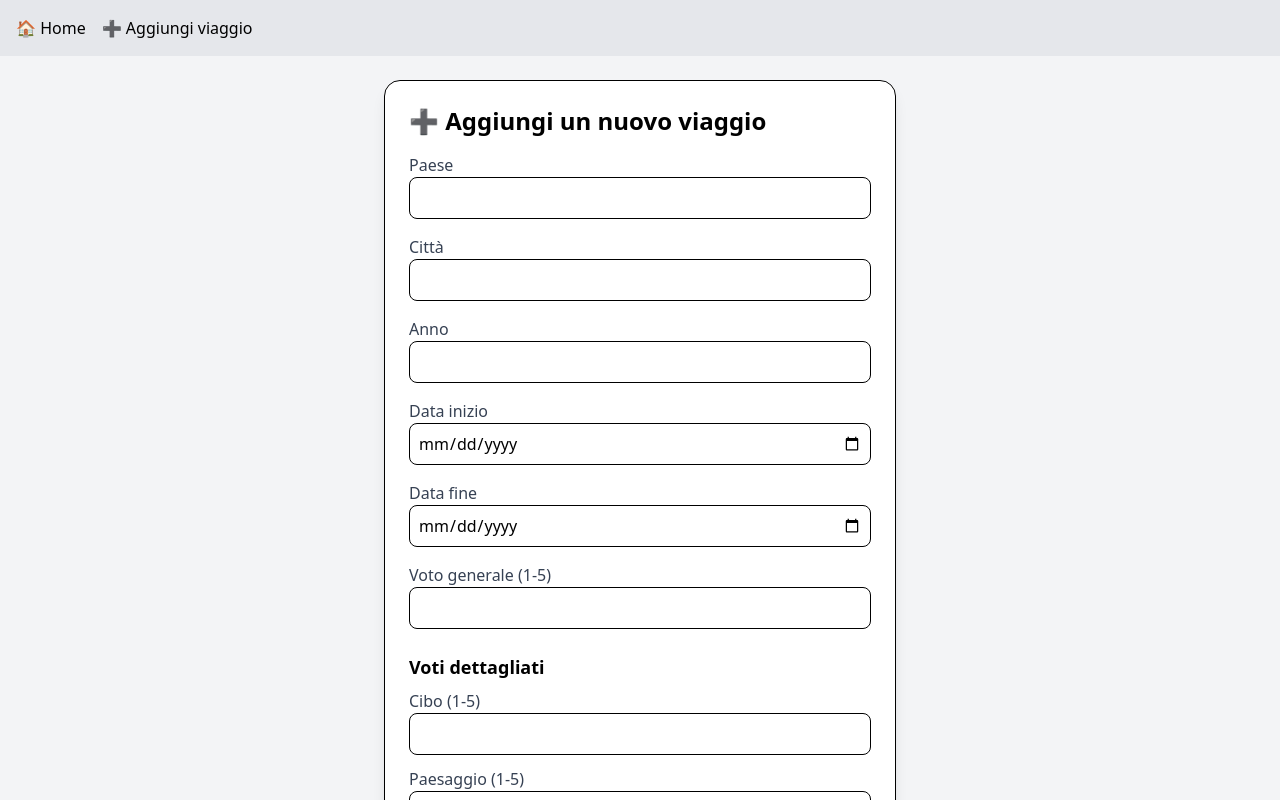
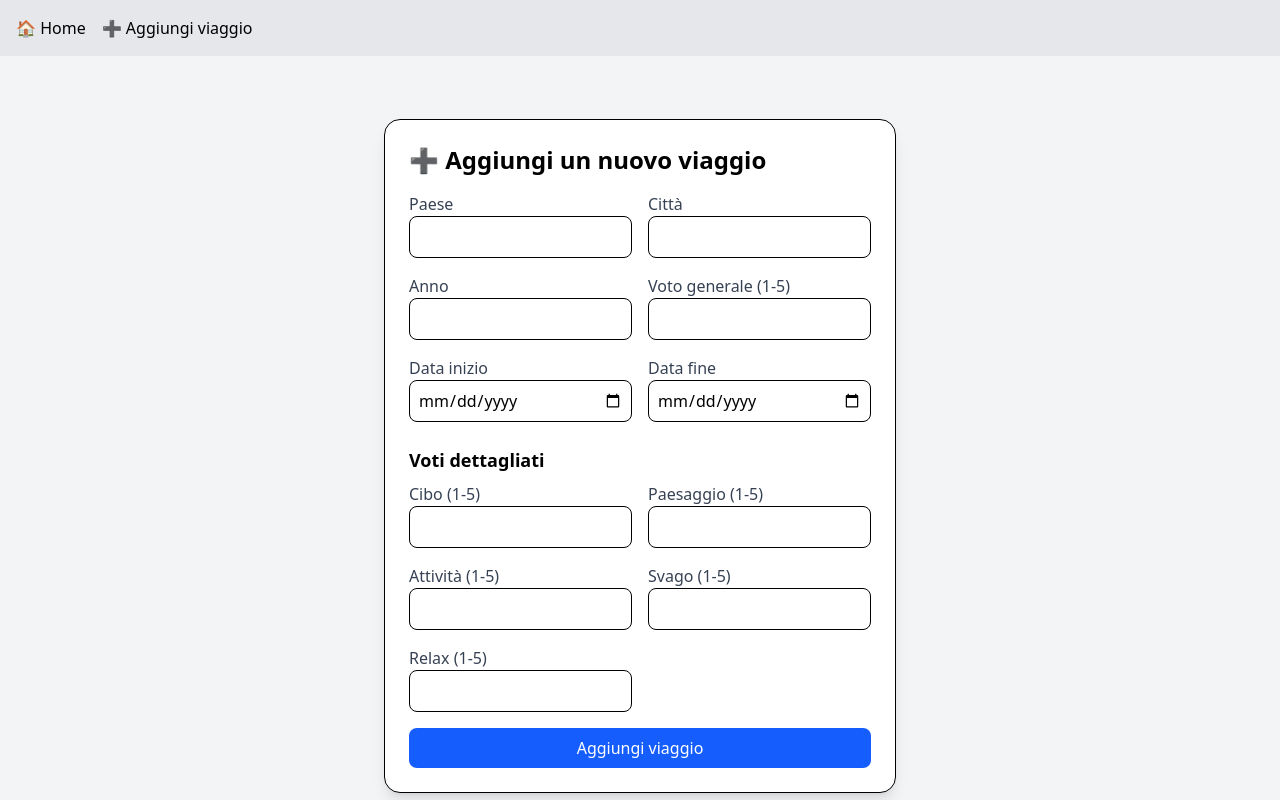
Before and after one commit to albertostizzoli/fastapi-react-travelapp, a React (Vite) app in the folder frontend/: page /add in a window 1280 px wide. Shown: the top 800 px of the page. Built offline with nearby package versions, Linux system fonts and the light colour scheme.

Commit message:
systemed form to 2 columns

```diff
--- a/frontend/src/pages/AddTravel.jsx
+++ b/frontend/src/pages/AddTravel.jsx
@@ -73,9 +73,9 @@ function AddTravel() {
         className="bg-white shadow-lg rounded-2xl p-6 w-full max-w-lg border"
       >
         <h2 className="text-2xl font-bold mb-4">➕ Aggiungi un nuovo viaggio</h2>
-
-        {/* Paese */}
-        <div className="mb-4">
+        {/* Paese e Città */}
+        <div className="grid grid-cols-2 gap-4 mb-4">
+          <div>
             <label className="block text-gray-700">Paese</label>
             <input
               type="text"
@@ -86,9 +86,7 @@ function AddTravel() {
               className="w-full p-2 border rounded-lg"
             />
           </div>
-
-        {/* Città */}
-        <div className="mb-4">
+          <div>
             <label className="block text-gray-700">Città</label>
             <input
               type="text"
@@ -99,9 +97,11 @@ function AddTravel() {
               className="w-full p-2 border rounded-lg"
             />
           </div>
+        </div>
 
-        {/* Anno */}
-        <div className="mb-4">
+        {/* Anno e Voto generale */}
+        <div className="grid grid-cols-2 gap-4 mb-4">
+          <div>
             <label className="block text-gray-700">Anno</label>
             <input
               type="number"
@@ -112,35 +112,7 @@ function AddTravel() {
               className="w-full p-2 border rounded-lg"
             />
           </div>
-
-        {/* Data inizio */}
-        <div className="mb-4">
-          <label className="block text-gray-700">Data inizio</label>
-          <input
-            type="date"
-            name="start_date"
-            value={form.start_date}
-            onChange={handleChange}
-            required
-            className="w-full p-2 border rounded-lg"
-          />
-        </div>
-
-        {/* Data fine */}
-        <div className="mb-4">
-          <label className="block text-gray-700">Data fine</label>
-          <input
-            type="date"
-            name="end_date"
-            value={form.end_date}
-            onChange={handleChange}
-            required
-            className="w-full p-2 border rounded-lg"
-          />
-        </div>
-
-        {/* Voto generale */}
-        <div className="mb-4">
+          <div>
             <label className="block text-gray-700">Voto generale (1-5)</label>
             <input
               type="number"
@@ -152,12 +124,39 @@ function AddTravel() {
               className="w-full p-2 border rounded-lg"
             />
           </div>
+        </div>
+
+        {/* Date */}
+        <div className="grid grid-cols-2 gap-4 mb-4">
+          <div>
+            <label className="block text-gray-700">Data inizio</label>
+            <input
+              type="date"
+              name="start_date"
+              value={form.start_date}
+              onChange={handleChange}
+              required
+              className="w-full p-2 border rounded-lg"
+            />
+          </div>
+          <div>
+            <label className="block text-gray-700">Data fine</label>
+            <input
+              type="date"
+              name="end_date"
+              value={form.end_date}
+              onChange={handleChange}
+              required
+              className="w-full p-2 border rounded-lg"
+            />
+          </div>
+        </div>
 
         {/* Voti dettagliati */}
         <h3 className="font-semibold text-lg mt-6 mb-2">Voti dettagliati</h3>
-
+        <div className="grid grid-cols-2 gap-4">
           {["cibo", "paesaggio", "attività", "svago", "relax"].map((field) => (
-          <div key={field} className="mb-3">
+            <div key={field}>
               <label className="block text-gray-700 capitalize">
                 {field} (1-5)
               </label>
@@ -172,6 +171,7 @@ function AddTravel() {
               />
             </div>
           ))}
+        </div>
 
         {/* Pulsante */}
         <button
```
Lines whose indentation alone changed are shown as unchanged.
